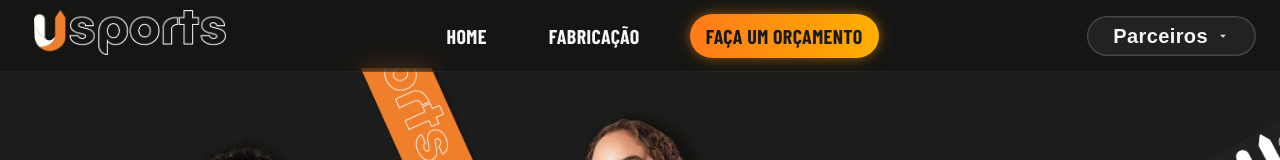
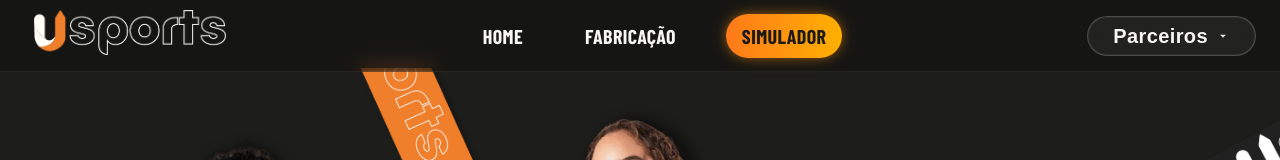
Before and after one commit to devmello11/usports, a React (Create React App) app in the folder frontend/: page / in a window 1280 px wide. Shown: the top 160 px of the page. Built offline with nearby package versions, Linux system fonts and the light colour scheme.

Commit message:
Atualizando menu c simulador

```diff
--- a/frontend/src/components/Header.js
+++ b/frontend/src/components/Header.js
@@ -44,7 +44,7 @@ export default function Header() {
                 <Link to="/" onClick={() => setMobileMenuOpen(false)}>Home</Link>
                 <Link to="/fabricacao" onClick={() => setMobileMenuOpen(false)}>Fabricação</Link>
                 <Link to="/orcamento" className="cta-link" onClick={() => setMobileMenuOpen(false)}>
-                    Faça um orçamento
+                    Simulador
                 </Link>
             </nav>
 
@@ -93,7 +93,7 @@ export default function Header() {
                     <div className="mobile-menu-panel" role="dialog" aria-modal="true">
                         <Link to="/" onClick={() => setMobileMenuOpen(false)}>Home</Link>
                         <Link to="/fabricacao" onClick={() => setMobileMenuOpen(false)}>Fabricação</Link>
-                        <Link to="/orcamento" className="cta-link" onClick={() => setMobileMenuOpen(false)}>Faça um orçamento</Link>
+                        <Link to="/orcamento" className="cta-link" onClick={() => setMobileMenuOpen(false)}>Simulador</Link>
                     </div>
                 </>
             )}
```
